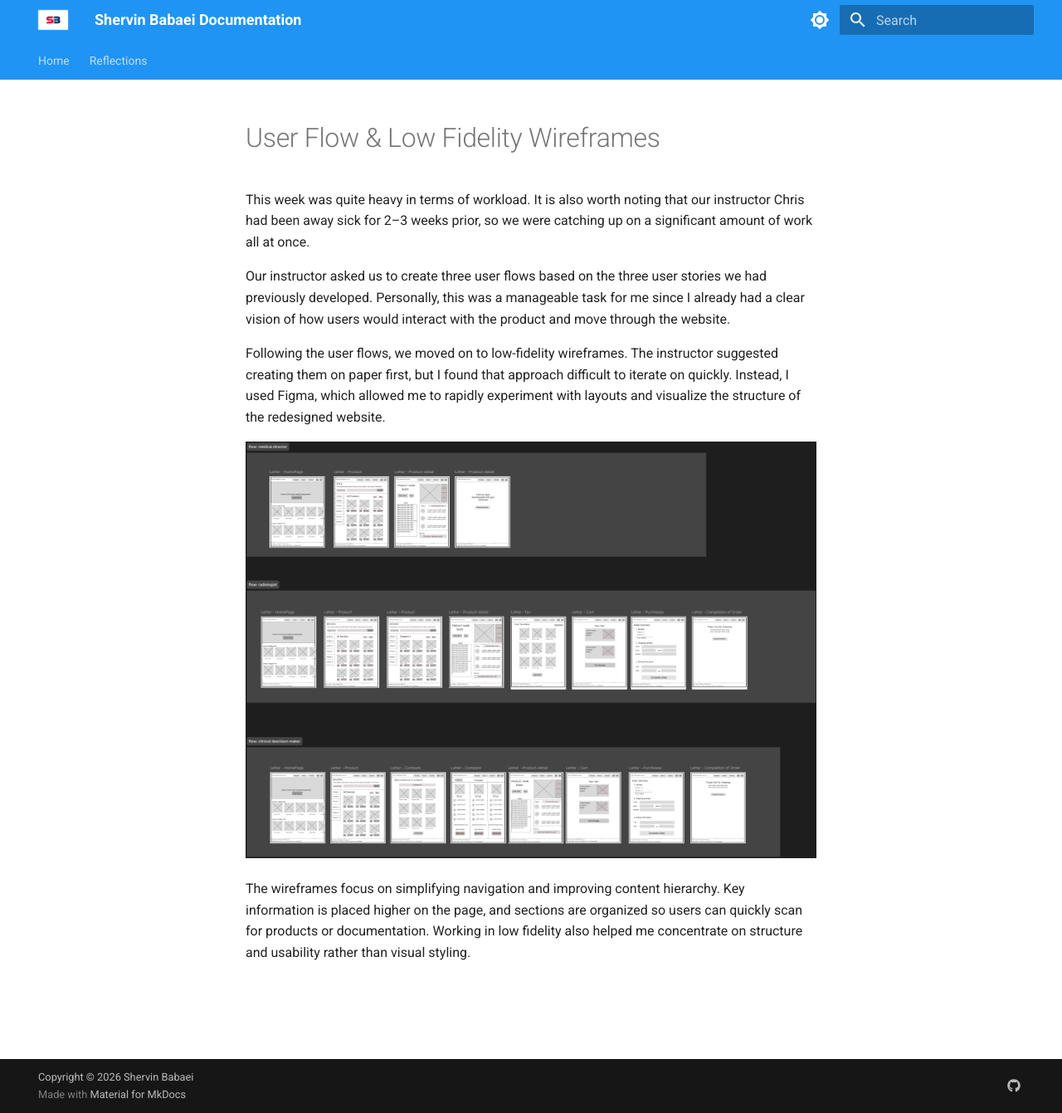
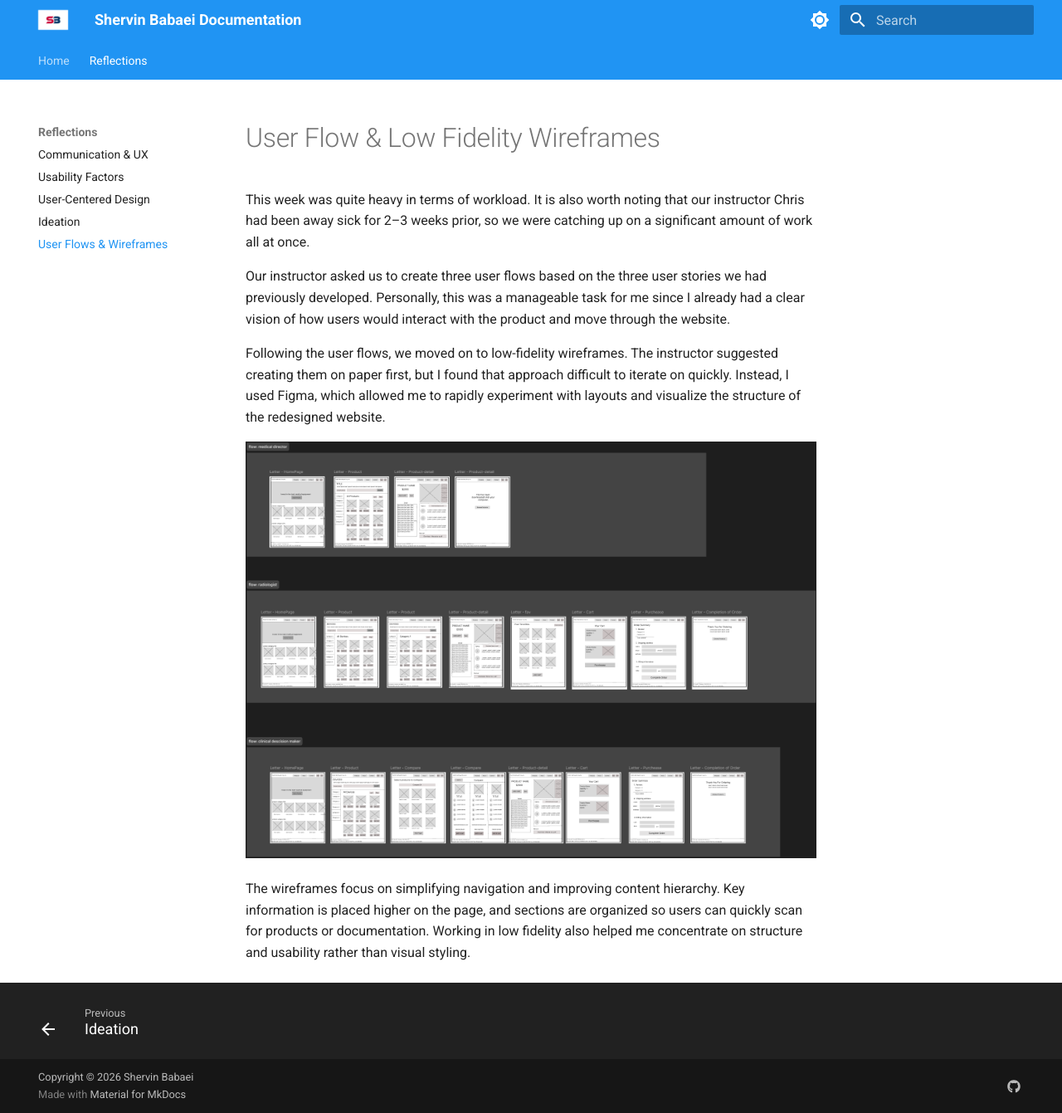
Before and after one commit to ShervinBabaei2007/mkdocs-project-2026, an MkDocs documentation site: the page built from docs/weeks/week7-and8.md, in a window 1280 px wide and 1341 px high. Shown: the whole window at 83% size. Built offline with MkDocs 1.6.1 and Material for MkDocs 9.7.7, drawn with Linux system fonts in a browser that asks for light colours; some of the changed lines change nothing that is shown.

Commit message:
fix spelling issue

```diff
--- a/mkdocs.yml
+++ b/mkdocs.yml
@@ -11,7 +11,7 @@ nav:
       - Usability Factors: weeks/week2.md
       - User-Centered Design: weeks/week3.md
       - Ideation: weeks/week4.md
-      - User Flows & Wireframes: weeks/week7-8.md
+      - User Flows & Wireframes: weeks/week7-and8.md
 
 theme:
   name: material
```
